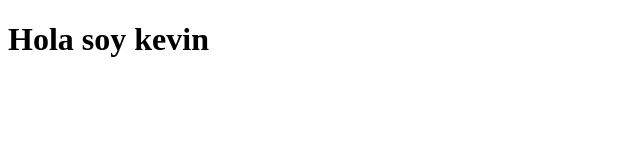
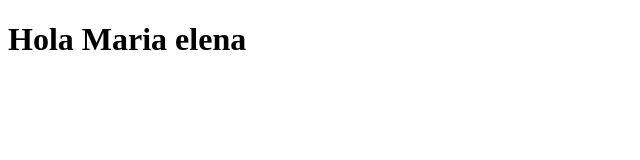
Before and after one commit to KevinMartinez00/Variedades-GABY, a plain HTML site: page index.html in a window 1280 px wide. Shown: the whole page, without its empty margins (0-640 px from the left). Drawn offline with Linux system fonts and the light colour scheme.

Commit message:
frase nueva

```diff
--- a/index.html
+++ b/index.html
@@ -6,7 +6,7 @@
 </head>
 <body>
 
-<h1>Hola soy kevin</h1>
+<h1>Hola Maria elena</h1>
 
 </body>
 </html>
```
